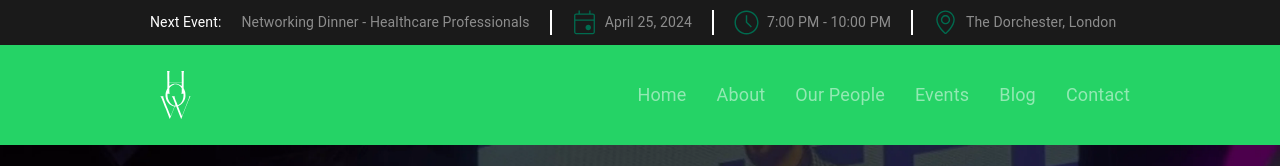
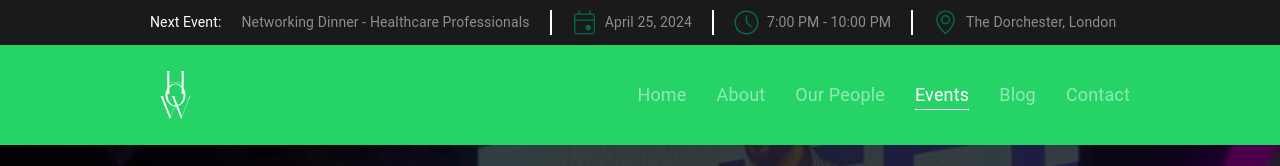
Before and after one commit to PulseTechSol/HouseOfWisdom, a Next.js app: page /events in a window 1280 px wide. Shown: the top 166 px of the page. Built offline with nearby package versions, Linux system fonts and the light colour scheme; no server answers.

Commit message:
routes added in navbar

```diff
--- a/src/_components/Navbar.tsx
+++ b/src/_components/Navbar.tsx
@@ -21,11 +21,11 @@ export default function Navbar() {
 
   const navLinks = [
     { label: "Home", href: "/" },
-    { label: "About", href: "" },
-    { label: "Our People", href: "" },
-    { label: "Events", href: "" },
-    { label: "Blog", href: "" },
-    { label: "Contact", href: "" },
+    { label: "About", href: "/about-us" },
+    { label: "Our People", href: "/our-people" },
+    { label: "Events", href: "/events" },
+    { label: "Blog", href: "/blogs" },
+    { label: "Contact", href: "/contact-us" },
   ];
   const menuNavLinks = [
     {
@@ -44,19 +44,19 @@ export default function Navbar() {
       src: svgs.ourPeopleGreen,
       darkLogo: svgs.ourPropleWhite,
       text: "Our People",
-      route: "/services",
+      route: "/our-people",
     },
     {
       src: svgs.eventsGreen,
       darkLogo: svgs.eventsWhite,
       text: "Events",
-      route: "/for-dentists",
+      route: "/events",
     },
     {
       src: svgs.blogsGreen,
       darkLogo: svgs.blogsWhite,
       text: "Blogs",
-      route: "/smile-galleries",
+      route: "/blogs",
     },
     {
       src: svgs.contactGreen,
```
